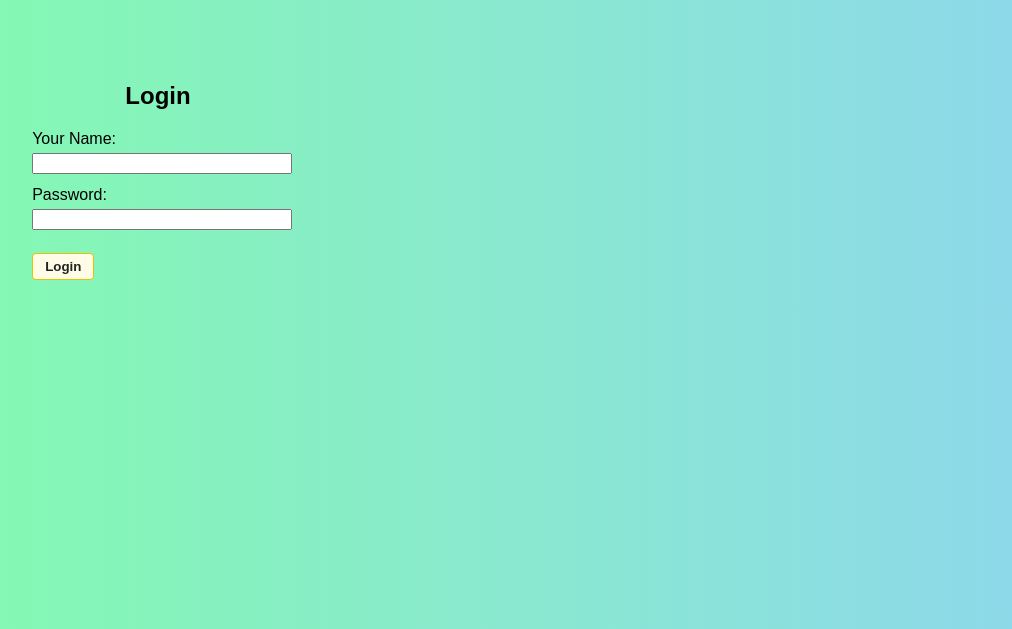
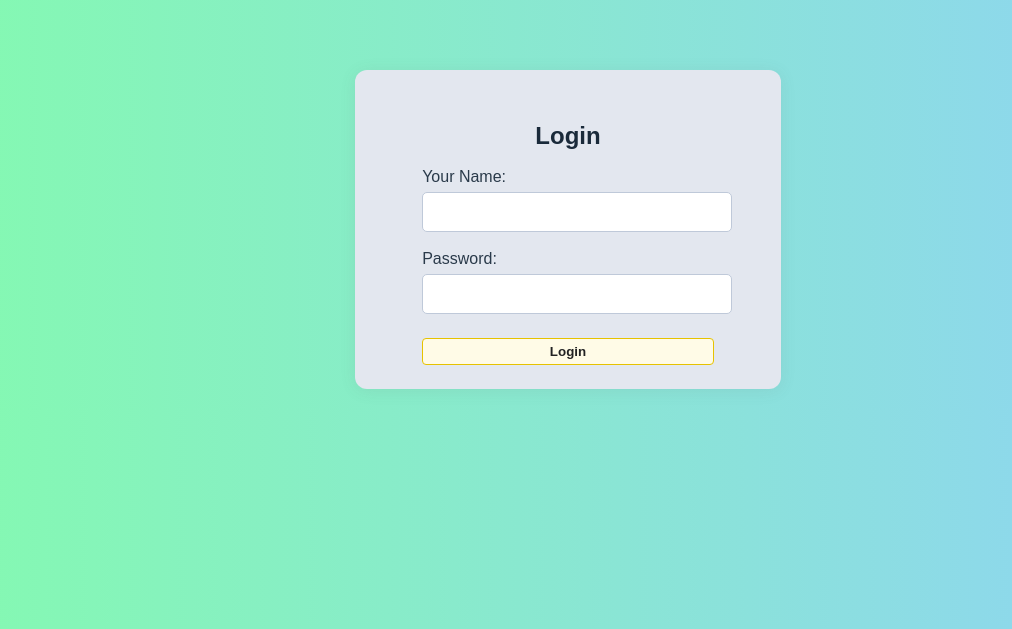
Before and after one commit to Instilt-Educate/Certificate-Generator, a Flask app: page /login in a window 1280 px wide. Shown: the top 629 px of the page, without its empty margins (72-1084 px from the left). Run offline with Flask 3, Linux system fonts and the light colour scheme.

Commit message:
update login page

```diff
--- a/static/styles/styles.css
+++ b/static/styles/styles.css
@@ -221,6 +221,42 @@ button {
     color: #7a2c2c;
 }
 
+.login-card {
+    background: #e3e7ef;
+    border-radius: 12px;
+    box-shadow: 0 2px 16px rgba(100, 100, 100, 0.10);
+    padding: 32px 28px 24px 28px;
+    max-width: 370px;
+    margin: 70px auto 0 auto;
+    display: flex;
+    flex-direction: column;
+    align-items: center;
+}
+.login-card h2 {
+    margin-bottom: 18px;
+    color: #1a2a3a;
+}
+.login-card label {
+    margin-bottom: 6px;
+    font-weight: 500;
+    color: #2a3a4a;
+    display: block;
+}
+.login-card input[type="text"],
+.login-card input[type="password"] {
+    width: 100%;
+    padding: 10px 8px;
+    margin-bottom: 18px;
+    border: 1px solid #bfc9d9;
+    border-radius: 5px;
+    font-size: 1em;
+    background: #fff;
+}
+.login-card button {
+    width: 100%;
+    margin-top: 6px;
+}
+
 @media (max-width: 900px) {
   .header-container,
   .content-container,
@@ -328,10 +364,6 @@ button {
     font-size: 0.9em;
     padding: 2px;
   }
-  .remove-btn, .add-row-btn {
-    font-size: 0.95em;
-    padding: 3px 7px;
-  }
 }
 
 @media (max-width: 400px) {
@@ -347,3 +379,10 @@ button {
     padding: 2px 4px;
   }
 }
+
+@media (max-width: 500px) {
+    .login-card {
+        padding: 18px 8px 14px 8px;
+        max-width: 98vw;
+    }
+}
--- a/templates/login.html
+++ b/templates/login.html
@@ -8,14 +8,14 @@
     <link rel="icon" type="image/x-icon" href="{{ url_for('static', filename='favicon.ico') }}">
 </head>
 <body>
-    <div class="content-container" style="max-width: 400px; margin-top: 60px;">
+    <div class="login-card">
         <h2>Login</h2>
         <form method="POST" action="/login">
             <label for="name">Your Name:</label>
-            <input type="text" id="name" name="name" required style="width:100%;margin-bottom:12px;">
+            <input type="text" id="name" name="name" required>
             <label for="password">Password:</label>
-            <input type="password" id="password" name="password" required style="width:100%;margin-bottom:18px;">
-            <button type="submit" class="add-row-btn" style="width:auto;">Login</button>
+            <input type="password" id="password" name="password" required>
+            <button type="submit" class="add-row-btn">Login</button>
         </form>
     </div>
 </body>
```
